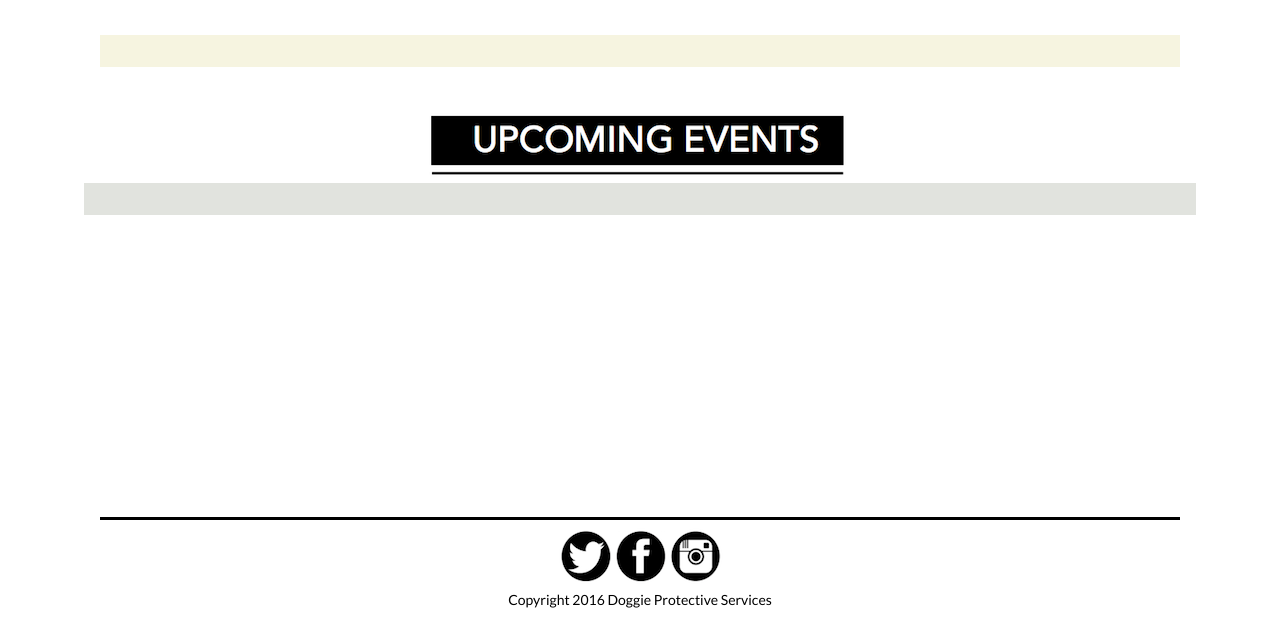
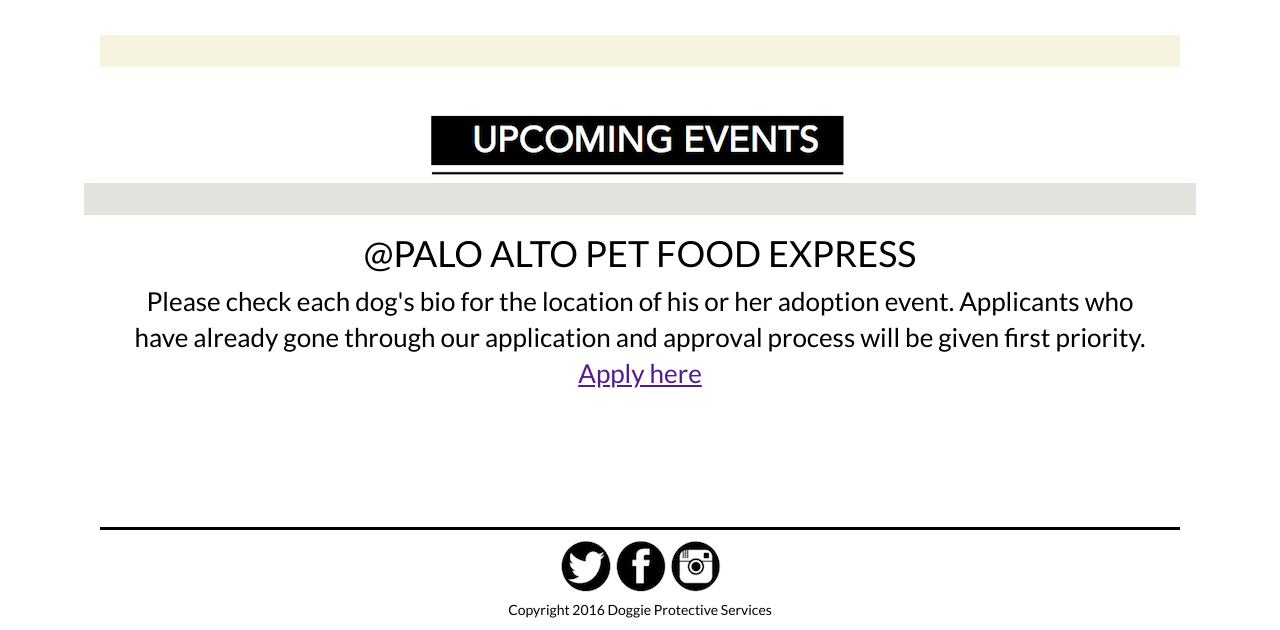
Before and after one commit to bernardchu/dps, a PHP site: page / in a window 1280 px wide. Shown: the part 642-1272 px from the top of the page. Before the commit the page ends 1250 px from the top, so only its background shows below. Run offline with PHP 8.4, Linux system fonts and the light colour scheme; data that the repository does not hold is empty; some libraries are stand-ins or nearby versions.

Commit message:
Add adoption location information.

```diff
--- a/site/dps_new.css
+++ b/site/dps_new.css
@@ -72,7 +72,7 @@ body
 }
 
 .events {
-    height: 450px;
+    height: 460px;
     display: flex;
     flex-direction: column;
     justify-content: flex-start;
@@ -111,16 +111,31 @@ div.dates {
 }
 
 .dates div.event-date {
-  font-size: 64px;
+  font-size: 48px;
   margin-bottom: 5px;
 }
 
 .dates div.event-day {
-  font-size: 38px;
+  font-size: 26px;
 }
 
 .dates div.event-time {
-  font-size: 24px;
+  font-size: 18px;
+}
+
+div.adoption-location-container {
+  text-align: center;
+  padding: 1em 2em;
+}
+
+div.adoption-location {
+  font-size: 36px;
+  margin-bottom: 8px;
+}
+
+div.adoption-details {
+  font-size: 26px;
+  line-height: 36px;
 }
 
 /**** Carousel styling ****/
--- a/site/index.php
+++ b/site/index.php
@@ -51,6 +51,10 @@ function renderEvents() {
       </div>
       <div class="dates">
       </div>
+      <div class="adoption-location-container">
+        <div class="adoption-location">@PALO ALTO PET FOOD EXPRESS</div>
+        <div class="adoption-details">Please check each dog's bio for the location of his or her adoption event. Applicants who have already gone through our application and approval process will be given first priority. <a href="">Apply here</a></div>
+      </div>
     </div>
 MARKUP;
 
```
